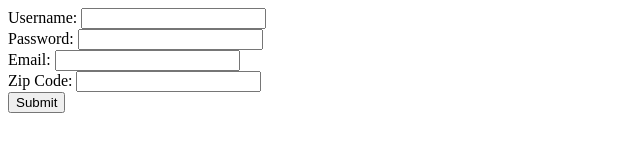
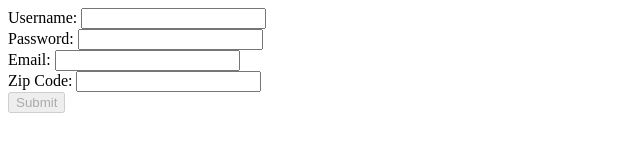
Before and after one commit to DickinsonMark/form-validation, a plain HTML site: page index.html in a window 1280 px wide. Shown: the full height of the page, 0-640 px from the left. Drawn offline with nearby package versions, Linux system fonts and the light colour scheme.

Commit message:
disabled button if form is invalid

```diff
--- a/index.html
+++ b/index.html
@@ -36,7 +36,7 @@
           <input id="zip" ng-model="form.zip" ng-pattern="/^\d{5}$/" required type="number" name="zip" ng-class="{ 'invalidInput' : firstForm.zip.$invalid && firstForm.zip.$dirty, validInput : firstForm.zip.$valid }">
         </div>
 
-        <button type="submit" name="submit">Submit</button>
+        <button ng-disabled="firstForm.$invalid" type="submit" name="submit">Submit</button>
       </form>
     </div>
     <script src="https://ajax.googleapis.com/ajax/libs/angularjs/1.5.8/angular.min.js"></script>
```
